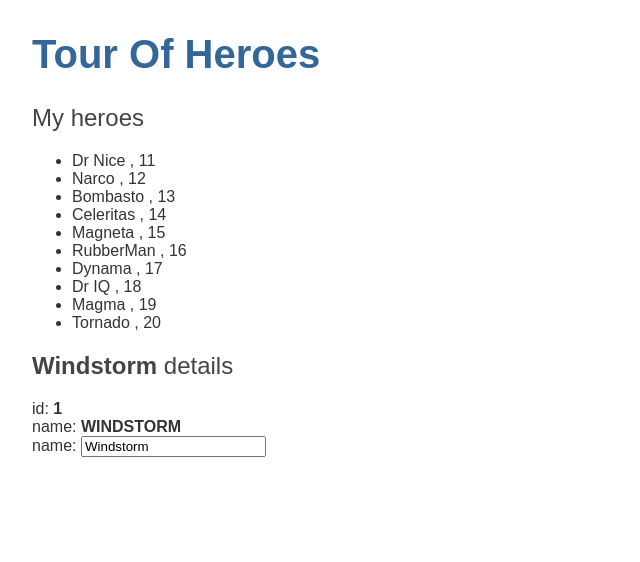
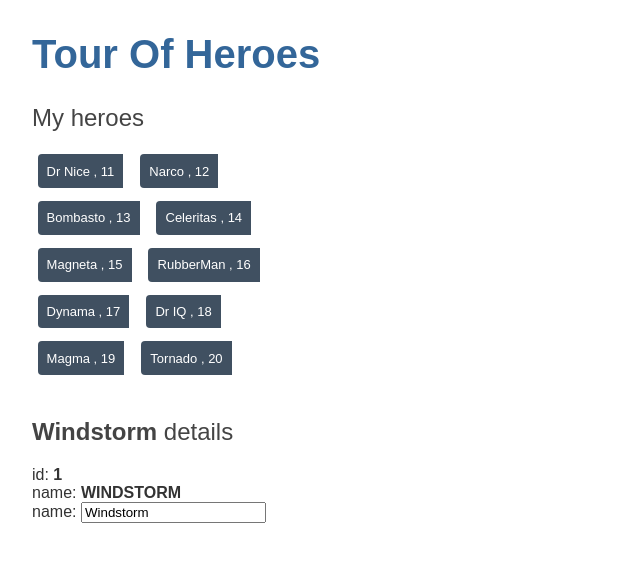
Before and after one commit to katebatrakova/angular-tour-of-heroes, an Angular app: page / in a window 1280 px wide. Shown: the top 562 px of the page, without its empty margins (0-640 px from the left). Built offline with nearby package versions, Linux system fonts and the light colour scheme.

Commit message:
Step 6 - Style the heroes inside the private CSS stylesheet for the HeroesComponent

```diff
--- a/src/app/heroes/heroes.component.html
+++ b/src/app/heroes/heroes.component.html
@@ -1,6 +1,6 @@
 <h2>My heroes</h2>
 <ul class="heroes">
-  <!-- iterating through the list of heroes with repeater directive -->
+  <!-- iterating through the list of heroes with repeater directive inside host element -->
   <li *ngFor='let hero of heroes' class="badge">{{hero.name}} , {{hero.id}}</li>
 
 </ul>
--- a/src/app/heroes/heroes.component.scss
+++ b/src/app/heroes/heroes.component.scss
@@ -0,0 +1,44 @@
+/* HeroesComponent's private CSS styles */
+.heroes {
+    margin: 0 0 2em 0;
+    list-style-type: none;
+    padding: 0;
+    width: 15em;
+  }
+  .heroes li {
+    cursor: pointer;
+    position: relative;
+    left: 0;
+    background-color: #EEE;
+    margin: .5em;
+    padding: .3em 0;
+    height: 1.6em;
+    border-radius: 4px;
+  }
+  .heroes li:hover {
+    color: #607D8B;
+    background-color: #DDD;
+    left: .1em;
+  }
+  .heroes li.selected {
+    background-color: #CFD8DC;
+    color: white;
+  }
+  .heroes li.selected:hover {
+    background-color: #BBD8DC;
+    color: white;
+  }
+  .heroes .badge {
+    display: inline-block;
+    font-size: small;
+    color: white;
+    padding: 0.8em 0.7em 0 0.7em;
+    background-color:#405061;
+    line-height: 1em;
+    position: relative;
+    left: -1px;
+    top: -4px;
+    height: 1.8em;
+    margin-right: .8em;
+    border-radius: 4px 0 0 4px;
+  }
```
